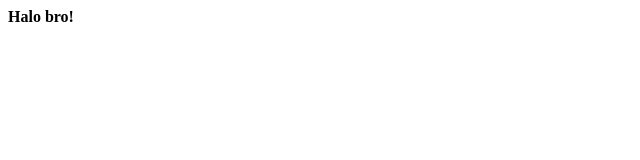
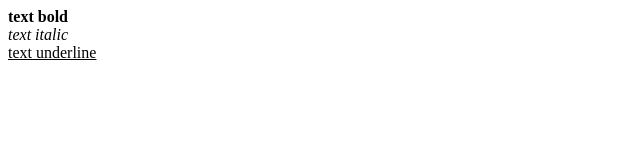
Before and after one commit to mukhoiran/vue-components, a plain HTML site: page index.html in a window 1280 px wide. Shown: the whole page, without its empty margins (0-640 px from the left). Drawn offline with nearby package versions, Linux system fonts and the light colour scheme.

Commit message:
multi element

```diff
--- a/apps.js
+++ b/apps.js
@@ -9,8 +9,13 @@
 // })
 
 // <!-- =========== Slot in action =========== -->
-Vue.component('textbold',{
-  template: '<b><slot></slot></b>'
+// Vue.component('textbold',{
+//   template: '<b><slot></slot></b>'
+// })
+
+// <!-- =========== Multi element =========== -->
+Vue.component('multitext',{
+  template: '<div><b>text bold</b><br><i>text italic</i><br><u>text underline</u></div>'
 })
 
 var app = new Vue({
--- a/index.html
+++ b/index.html
@@ -16,7 +16,10 @@
       <textbold></textbold> -->
 
       <!-- =========== Slot in action =========== -->
-      <textbold><slot>Halo bro!</slot></textbold>
+      <!-- <textbold><slot>Halo bro!</slot></textbold> -->
+
+      <!-- =========== Multi element =========== -->
+      <multitext></multitext>
 
     </div>
     <script src="https://cdn.jsdelivr.net/npm/vue"></script>
```
